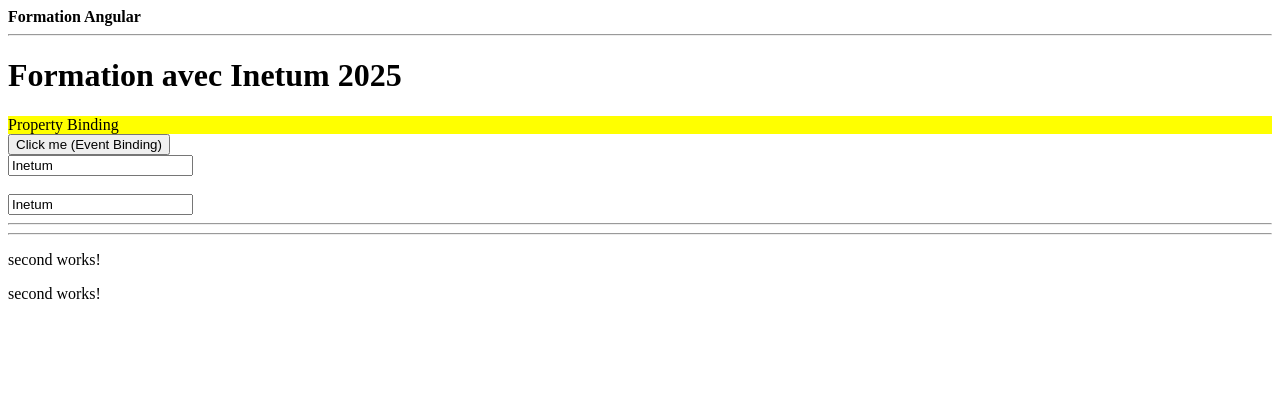
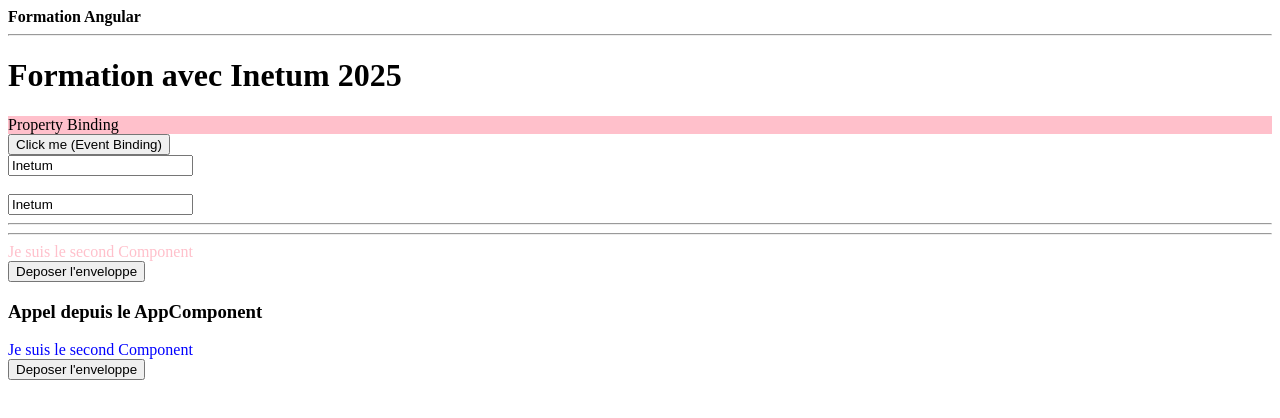
Before and after one commit to n2sy/m2i-juin-25, an Angular app: page / in a window 1280 px wide. Shown: the top 418 px of the page. Built offline with nearby package versions, Linux system fonts and the light colour scheme.

Commit message:
interaction entre les composants

```diff
--- a/src/app/app.component.html
+++ b/src/app/app.component.html
@@ -1,4 +1,8 @@
 <strong>Formation Angular</strong>
 <hr />
 <app-first></app-first>
-<app-second></app-second>
+<h3>Appel depuis le AppComponent</h3>
+<app-second
+  (enveloppe)="lireLettreV2($event)"
+  [secondColor]="'blue'"
+></app-second>
--- a/src/app/app.component.ts
+++ b/src/app/app.component.ts
@@ -11,4 +11,8 @@ import { SecondComponent } from './second/second.component';
 })
 export class AppComponent {
   title = 'm2i-juin-25';
+
+  lireLettreV2(lettre: string) {
+    alert(lettre);
+  }
 }
--- a/src/app/first/first.component.html
+++ b/src/app/first/first.component.html
@@ -11,4 +11,8 @@
 
 <hr />
 <hr />
-<app-second></app-second>
+
+<app-second
+  (enveloppe)="lireLettre($event)"
+  [secondColor]="myColor"
+></app-second>
--- a/src/app/first/first.component.ts
+++ b/src/app/first/first.component.ts
@@ -12,7 +12,7 @@ export class FirstComponent {
   societe: string = 'Inetum';
   annee: number = 2025;
 
-  myColor: string = 'yellow';
+  myColor: string = 'pink';
   hd: boolean = false;
 
   clickHandler() {
@@ -22,4 +22,8 @@ export class FirstComponent {
   changerNomSociete(inp: any) {
     this.societe = inp.value;
   }
+
+  lireLettre(lettre: string) {
+    console.log(lettre);
+  }
 }
--- a/src/app/second/second.component.html
+++ b/src/app/second/second.component.html
@@ -1 +1,3 @@
-<p>second works!</p>
+<div [style.color]="secondColor">Je suis le second Component</div>
+
+<button (click)="deposerEnveloppe()">Deposer l'enveloppe</button>
--- a/src/app/second/second.component.ts
+++ b/src/app/second/second.component.ts
@@ -1,4 +1,4 @@
-import { Component } from '@angular/core';
+import { Component, EventEmitter, Input, Output } from '@angular/core';
 
 @Component({
   selector: 'app-second',
@@ -6,4 +6,12 @@ import { Component } from '@angular/core';
   imports: [],
   templateUrl: './second.component.html',
 })
-export class SecondComponent {}
+export class SecondComponent {
+  @Input({ required: true }) secondColor: string = 'red';
+
+  @Output() enveloppe = new EventEmitter();
+
+  deposerEnveloppe() {
+    this.enveloppe.emit('Lettre de la part du SecondComponent');
+  }
+}
```
